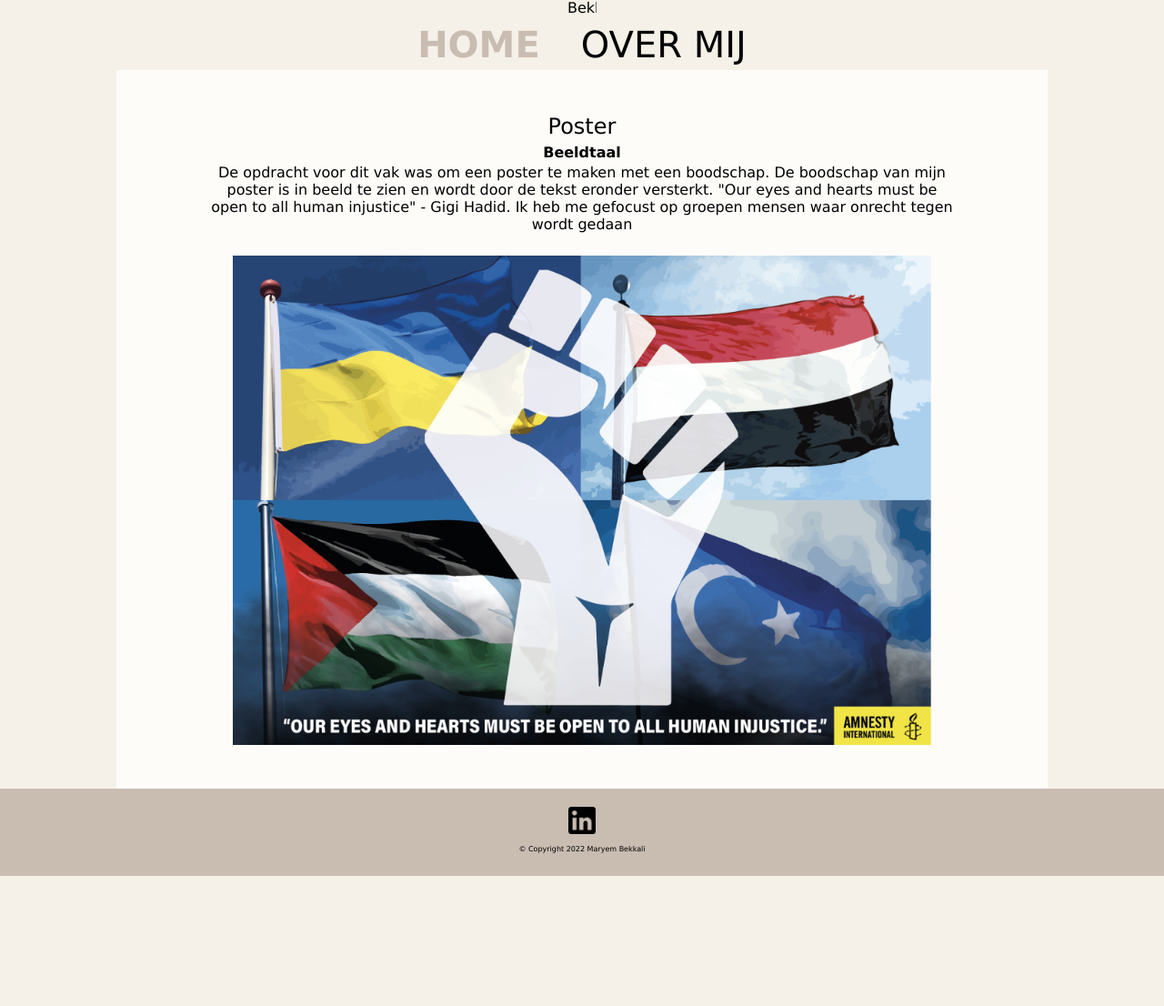
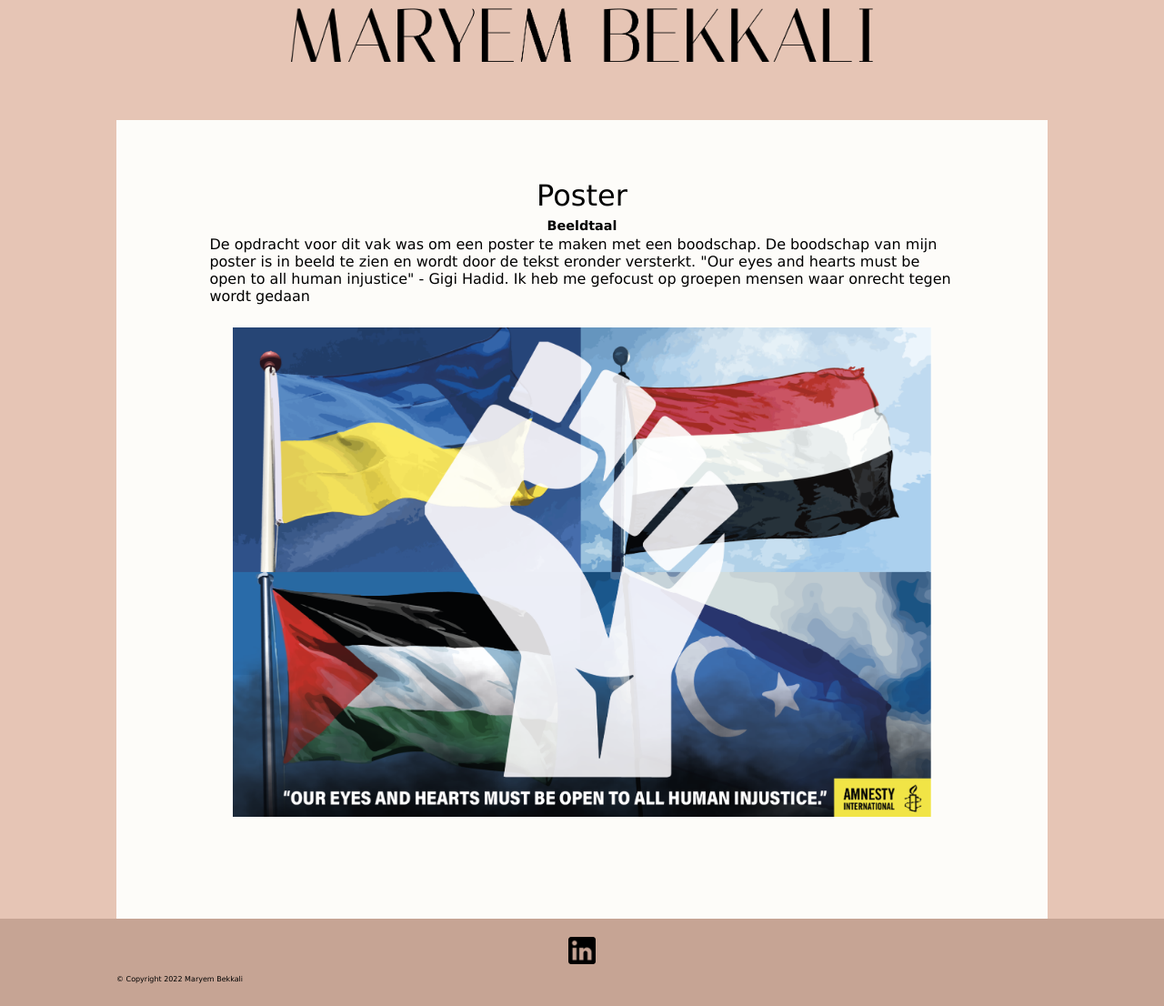
Before and after one commit to maryembekkali/Portfolio, a plain HTML site: page beeldtaal.html in a window 1280 px wide. Shown: the part 55-1161 px from the top of the page at 91% size. Before the commit the page ends 1018 px from the top, so only its background shows below. Drawn offline with Linux system fonts and the light colour scheme; a web font is replaced by a local one.

Commit message:
Add files via upload

```diff
--- a/beeldtaal.html
+++ b/beeldtaal.html
@@ -4,18 +4,16 @@
 	<meta charset="UTF-8">
 	<title>Portfolio Maryem Bekkali</title>
 	<link rel="stylesheet" type="text/css" href="./css/styles.css">
-	<link rel="icon" href="./images/icon.png" type="image/gif">
+	<link rel="icon" href="images/me.png" alt="illustratie maryem">
+
+	<link rel="preconnect" href="https://fonts.googleapis.com">
+	<link rel="preconnect" href="https://fonts.gstatic.com" crossorigin>
+	<link href="https://fonts.googleapis.com/css2?family=Italiana&display=swap" rel="stylesheet">
 </head>
 <body>
 
 	<header>
-		<a href="index.html"> <img class="logo" src="./images/logo2.png" alt="Logo Maryem Bekkali"></a>
-		<nav>
-			<ul>
-				<li class="current"><a href="index.html">Home</a></li>
-				<li><a href="overmij.html">Over mij</a></li>
-			</ul>
-		</nav>
+		<a href="index.html"> <img class="logo" src="./images/logo.png" alt="Logo Maryem Bekkali"></a>
 	</header>
 
 	<main class="achtergrond">
@@ -28,7 +26,7 @@
 	</main>
 
 	<footer>
-		<a class="logo" href="https://www.linkedin.com/in/maryem-b-4b3a0a100/" target="_blank"> <img src="./images/linkedinlogo.png" alt="linkedin"></a>
+		<a class="llogo" href="https://www.linkedin.com/in/maryem-b-4b3a0a100/" target="_blank"> <img src="./images/linkedinlogo.png" alt="linkedin"></a>
 
 		<p>&copy; Copyright 2022 Maryem Bekkali</p>
 	</footer>
--- a/css/styles.css
+++ b/css/styles.css
@@ -4,45 +4,46 @@
 }
 
 body {
-    font-family: verdana, sans-serif;
+    font-family: italiana, verdana, sans-serif;
     color: black;
-    background: #F5F1E8;
+    background: #E6C5B5;
 }
 
 .vakken{
 	background: #FDFCF9;
-	/*width: 80%;*/
-    margin: 0px auto 40px auto;
+  padding: 0 auto 0 auto;
+  padding-bottom: 1em;
 }
 
 .ruimte{
 	display: block;
 	margin: 0px auto;
 	max-width: 80%;
+	margin-bottom: 4em;
 }
 
- /*tekst*/
-/* h1, h2, h3{
- 	text-align: center;
- 	padding: 20px 20px 10px 20px;
- }*/
+.pijltje{
+	width: 3em;
+	padding-bottom: 2em;
+}
 
 h1, h2{
-	font-size: 1.5em;
+	font-size: 2em;
  	text-align: center;
  	padding-top: 2em;
  	padding-bottom: .2em;
  	font-weight: normal;
  }
+
 h3{
-	font-size: 1em;
+	font-size: .9em;
  	text-align: center;
  	padding-bottom: .2em;
  	font-weight: bold;
  }
 
  p, figcaption{
-	text-align: center;
+	text-align: left;
 	padding-bottom: 25px;
 	display: block;
 	margin: 0px auto;
@@ -52,7 +53,11 @@ h3{
  img{
  	max-width: 95%;
  	display: block;
- 	margin: 0px auto 0px auto;
+ 	margin: 0px auto 0 auto;
+ }
+
+ main{
+ 	padding-bottom: 4em;
  }
 
  .pasfoto {
@@ -64,8 +69,6 @@ h3{
 
  .foto{
  	display: block;
-  	margin-left: auto;
-  	margin-right: 50px;
 	width: 30%;
 	margin: 80px 50px 80px auto;
  }
@@ -73,18 +76,8 @@ h3{
 .achtergrond{
 	background: #FDFCF9;
 	width: 80%;
-    margin: 0px auto 40px auto;
 	display: block;
 	margin: 0px auto;
-	max-width: 80%;
-
-}
-
-.tekst{
-	float: left;
-	width: 50%;
-    margin-left: 180px;
-    text-align: left;
 }
 
 /*logo*/
@@ -92,6 +85,9 @@ h3{
  	display: block;
 	margin-left: auto;
 	margin-right: auto;
+	padding-top: 4em;
+	padding-bottom: 4em;
+	width: 50vw;
 }
 
 .column {
@@ -102,7 +98,7 @@ h3{
 .kolom{
 	float: left;
 	width: 50%;
-	padding-top: 70px;
+	padding-top: 12em;
   margin-left: 180px;
   text-align: left;
 }
@@ -117,48 +113,14 @@ h3{
 	color: blue;
 }
 
-/*nav*/
-li{
-	font-size: 2.5em;
-	text-transform: uppercase;
-	display: inline;
-	margin: 20px;					/*Zodat ze verder uit elkaar staan*/
-}
-
-nav{
-	display: flex;
-	justify-content: space-around;
-	margin-bottom: 5px;					/*Zodat nav boven en onder ruimte heeft*/
-}
-
 a{
  	color: black;
  	text-decoration: none;
  }
 
- .current a{
- 	color: #C9BCB1;
- 	font-weight: bold;
- }
-
  .beeld{
  	width: 75%;
  	padding-bottom: 3em;
- }
-
- .logo{
- 	width: 2em;
- 	padding-bottom: .5em;
- }
-
-
-/*form*/
-form{
-	font-size: 2em;
-	text-align: center;
-	width: 70%;
-	margin: 20px auto;
-	padding: 20px;
  }
 
 input, button, textarea {
@@ -187,9 +149,17 @@ label{
 
 
  /*footer*/
+ .llogo{
+	display: block;
+	margin-left: auto;
+	margin-right: auto;
+	width: 2em;
+ 	padding-bottom: .5em;
+ }
+
  footer{
  	text-align: center;
- 	background-color: #C9BCB1;
+ 	background-color: #C6A494;
  	width: 100%;
  	padding: 20px 0px 0px 0px;
  }
```
Also changed, not shown: ag.html (+7 -9 lines), gk.html (+7 -9 lines), ib.html (+7 -9 lines), ii.html (+7 -9 lines), index.html (+12 -12 lines), o1.html (+7 -9 lines), o2.html (+7 -9 lines), tg.html (+7 -9 lines), images/logo.png (added), images/pijltje.png (added). Lines whose indentation alone changed are shown as unchanged.
